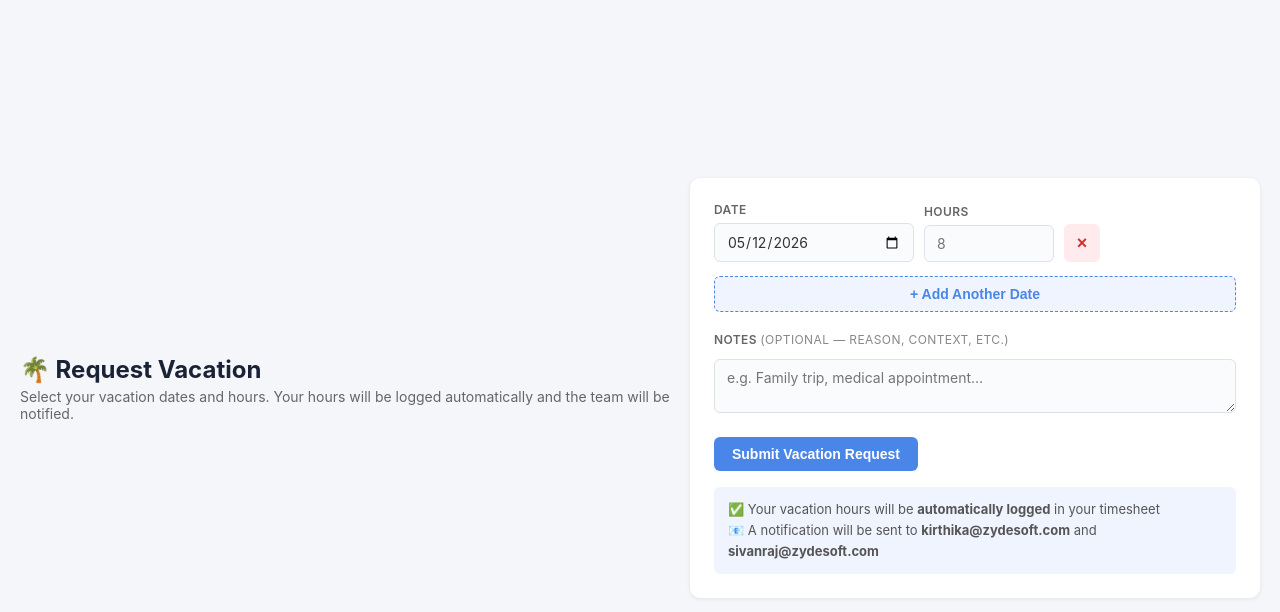
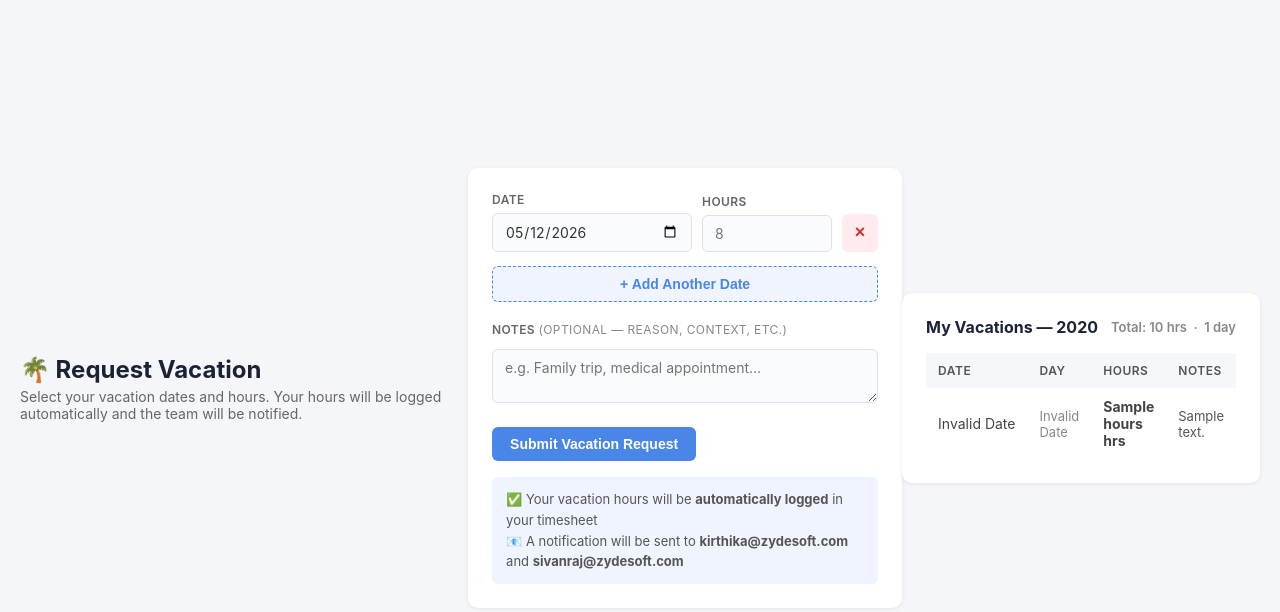
Before and after one commit to KirthiArun/timesheet-app, a Flask app: template templates/vacation.html in a window 1280 px wide. Shown: the top 612 px of the page. Run offline with Flask 3, Linux system fonts and the light colour scheme; the template is opened without the code that fills it: most values are stand-ins (such as "Sample title", 1, 10 or a date in 2020); parts of the project's set-up code (start-up, migrations or seed data) failed here and were passed over; some libraries are stand-ins or nearby versions.

Commit message:
Fixes for 502

```diff
--- a/app.py
+++ b/app.py
@@ -387,6 +387,10 @@ def home():
 
 @app.route("/login", methods=["GET", "POST"])
 def login():
+    # Already logged in — send to dashboard
+    if "user_id" in session:
+        return redirect(url_for("dashboard"))
+
     if request.method == "POST":
         email    = request.form["email"].strip().lower()
         password = request.form["password"]
@@ -1106,126 +1110,145 @@ def vacation():
 
         total_hours = sum(e["hours"] for e in entries)
         name        = session.get("name")
+        user_id_bg  = session["user_id"]
 
-        # ── Auto-log timesheet entries ────────────────────────────────────────
-        conn = get_db()
-        now  = datetime.now().strftime("%Y-%m-%d %H:%M:%S")
+        # ── All heavy work in background thread to prevent 502 ────────────────
+        entries_copy = list(entries)
+        notes_copy   = notes
 
-        # Get Vacation show and work code IDs
-        vac_show = db_execute(conn, """
-            SELECT show_id FROM shows
-            WHERE LOWER(show_name) = 'vacation' LIMIT 1
-        """).fetchone()
+        def _process_vacation():
+            try:
+                # DB inserts
+                conn = get_db()
+                now  = datetime.now().strftime("%Y-%m-%d %H:%M:%S")
 
-        vac_code = db_execute(conn, """
-            SELECT work_code_id FROM work_codes
-            WHERE LOWER(code) = 'vacation' LIMIT 1
-        """).fetchone()
+                vac_show = db_execute(conn, """
+                    SELECT show_id FROM shows
+                    WHERE LOWER(show_name) = 'vacation' LIMIT 1
+                """).fetchone()
 
-        logged_entries = []
-        if vac_show and vac_code:
-            for e in entries:
-                # Skip if already logged for this date
-                existing = db_execute(conn, """
-                    SELECT entry_id FROM timesheet_entries
-                    WHERE user_id = ? AND work_date = ? AND show_id = ? AND work_code_id = ?
-                """, (session["user_id"], e["date"], vac_show["show_id"], vac_code["work_code_id"])).fetchone()
+                vac_code = db_execute(conn, """
+                    SELECT work_code_id FROM work_codes
+                    WHERE LOWER(code) = 'vacation' LIMIT 1
+                """).fetchone()
 
-                if not existing:
-                    db_execute(conn, """
-                        INSERT INTO timesheet_entries
-                        (user_id, show_id, work_code_id, work_date, hours, comments, created_at, updated_at)
-                        VALUES (?,?,?,?,?,?,?,?)
-                    """, (session["user_id"], vac_show["show_id"], vac_code["work_code_id"],
-                          e["date"], e["hours"], notes or "Vacation", now, now))
-                    logged_entries.append(e)
+                logged = []
+                if vac_show and vac_code:
+                    for e in entries_copy:
+                        existing = db_execute(conn, """
+                            SELECT entry_id FROM timesheet_entries
+                            WHERE user_id = ? AND work_date = ? AND show_id = ? AND work_code_id = ?
+                        """, (user_id_bg, e["date"], vac_show["show_id"], vac_code["work_code_id"])).fetchone()
+                        if not existing:
+                            db_execute(conn, """
+                                INSERT INTO timesheet_entries
+                                (user_id, show_id, work_code_id, work_date, hours, comments, created_at, updated_at)
+                                VALUES (?,?,?,?,?,?,?,?)
+                            """, (user_id_bg, vac_show["show_id"], vac_code["work_code_id"],
+                                  e["date"], e["hours"], notes_copy or "Vacation", now, now))
+                            logged.append(e)
+                    conn.commit()
+                conn.close()
+                print(f"[Vacation] {len(logged)} entries logged for user {user_id_bg}")
 
-            conn.commit()
-        conn.close()
+                # Sheets sync
+                if logged:
+                    do_sheets_sync(user_id_bg)
 
-        # Sync to sheet in background
-        if logged_entries:
-            do_sheets_sync(session["user_id"])
+                # Email
+                rows_html = "".join(f"""
+                    <tr>
+                        <td style="padding:8px 14px;border-bottom:1px solid #eee;">
+                            {datetime.strptime(e["date"], "%Y-%m-%d").strftime("%A, %B %d, %Y")}
+                        </td>
+                        <td style="padding:8px 14px;border-bottom:1px solid #eee;font-weight:600;">
+                            {e["hours"]} hrs
+                        </td>
+                    </tr>
+                """ for e in entries_copy)
 
-        # ── Send email ────────────────────────────────────────────────────────
-        rows_html = "".join(f"""
-            <tr>
-                <td style="padding:8px 14px;border-bottom:1px solid #eee;">
-                    {datetime.strptime(e['date'], '%Y-%m-%d').strftime('%A, %B %d, %Y')}
-                </td>
-                <td style="padding:8px 14px;border-bottom:1px solid #eee;font-weight:600;">
-                    {e['hours']} hrs
-                </td>
-            </tr>
-        """ for e in entries)
+                notes_section = f"<p style='margin-top:16px;'><strong>Notes:</strong> {notes_copy}</p>" if notes_copy else ""
 
-        notes_section = f"<p style='margin-top:16px;'><strong>Notes:</strong> {notes}</p>" if notes else ""
+                html_body = f"""
+                <div style="font-family:Arial,sans-serif;max-width:600px;margin:0 auto;padding:20px;">
+                    <div style="background:#fff8f0;border-left:4px solid #ff9800;padding:20px;border-radius:4px;">
+                        <h2 style="margin-top:0;color:#e65100;">🌴 Vacation Request — {name}</h2>
+                        <p style="color:#555;">
+                            <strong>{name}</strong> has submitted a vacation notification for
+                            <strong>{len(entries_copy)} day{"s" if len(entries_copy) != 1 else ""}</strong>
+                            totalling <strong>{total_hours} hrs</strong>.
+                        </p>
+                        <table style="width:100%;border-collapse:collapse;margin-top:16px;">
+                            <thead>
+                                <tr style="background:#ff9800;color:white;">
+                                    <th style="padding:10px 14px;text-align:left;">Date</th>
+                                    <th style="padding:10px 14px;text-align:left;">Hours</th>
+                                </tr>
+                            </thead>
+                            <tbody>{rows_html}</tbody>
+                            <tfoot>
+                                <tr style="background:#f5f5f5;font-weight:bold;">
+                                    <td style="padding:10px 14px;">Total</td>
+                                    <td style="padding:10px 14px;">{total_hours} hrs</td>
+                                </tr>
+                            </tfoot>
+                        </table>
+                        {notes_section}
+                        <p style="color:#888;font-size:12px;margin-top:20px;">
+                            Hours have been automatically logged in the timesheet and synced to the master sheet.
+                        </p>
+                    </div>
+                    <p style="color:#aaa;font-size:12px;margin-top:20px;text-align:center;">
+                        Zydesoft Timesheet System
+                    </p>
+                </div>"""
 
-        html_body = f"""
-        <div style="font-family:Arial,sans-serif;max-width:600px;margin:0 auto;padding:20px;">
-            <div style="background:#fff8f0;border-left:4px solid #ff9800;padding:20px;border-radius:4px;">
-                <h2 style="margin-top:0;color:#e65100;">🌴 Vacation Request — {name}</h2>
-                <p style="color:#555;">
-                    <strong>{name}</strong> has submitted a vacation notification for
-                    <strong>{len(entries)} day{'s' if len(entries) != 1 else ''}</strong>
-                    totalling <strong>{total_hours} hrs</strong>.
-                </p>
-                <table style="width:100%;border-collapse:collapse;margin-top:16px;">
-                    <thead>
-                        <tr style="background:#ff9800;color:white;">
-                            <th style="padding:10px 14px;text-align:left;">Date</th>
-                            <th style="padding:10px 14px;text-align:left;">Hours</th>
-                        </tr>
-                    </thead>
-                    <tbody>{rows_html}</tbody>
-                    <tfoot>
-                        <tr style="background:#f5f5f5;font-weight:bold;">
-                            <td style="padding:10px 14px;">Total</td>
-                            <td style="padding:10px 14px;">{total_hours} hrs</td>
-                        </tr>
-                    </tfoot>
-                </table>
-                {notes_section}
-                <p style="color:#888;font-size:12px;margin-top:20px;">
-                    Hours have been automatically logged in the timesheet and synced to the master sheet.
-                </p>
-            </div>
-            <p style="color:#aaa;font-size:12px;margin-top:20px;text-align:center;">
-                Zydesoft Timesheet System
-            </p>
-        </div>"""
+                smtp_host = os.environ.get("SMTP_HOST", "")
+                smtp_port = int(os.environ.get("SMTP_PORT", 587))
+                smtp_user = os.environ.get("SMTP_USER", "")
+                smtp_pass = os.environ.get("SMTP_PASS", "")
 
-        # Send email in background thread — prevents 502 timeout
-        smtp_host = os.environ.get("SMTP_HOST", "")
-        smtp_port = int(os.environ.get("SMTP_PORT", 587))
-        smtp_user = os.environ.get("SMTP_USER", "")
-        smtp_pass = os.environ.get("SMTP_PASS", "")
+                if smtp_host and smtp_user:
+                    try:
+                        msg = MIMEMultipart("alternative")
+                        msg["Subject"] = f"🌴 Vacation Notice — {name} ({len(entries_copy)} day{'s' if len(entries_copy) != 1 else ''}, {total_hours} hrs)"
+                        msg["From"]    = smtp_user
+                        msg["To"]      = ", ".join(VACATION_NOTIFY_EMAILS)
+                        msg["Reply-To"] = smtp_user
+                        msg.attach(MIMEText(html_body, "html"))
+                        with smtplib.SMTP(smtp_host, smtp_port) as server:
+                            server.starttls()
+                            server.login(smtp_user, smtp_pass)
+                            server.sendmail(smtp_user, VACATION_NOTIFY_EMAILS, msg.as_string())
+                        print(f"[Vacation] Email sent for {name}")
+                    except Exception as email_err:
+                        print(f"[Vacation] Email failed: {email_err}")
+                else:
+                    print("[Vacation] SMTP not configured — skipping email")
 
-        def _send_email():
-            try:
-                if not smtp_host or not smtp_user:
-                    print("[Vacation] SMTP not configured — skipping email")
-                    return
-                msg = MIMEMultipart("alternative")
-                msg["Subject"] = f"🌴 Vacation Notice — {name} ({len(entries)} day{'s' if len(entries) != 1 else ''}, {total_hours} hrs)"
-                msg["From"]    = smtp_user
-                msg["To"]      = ", ".join(VACATION_NOTIFY_EMAILS)
-                msg["Reply-To"] = smtp_user
-                msg.attach(MIMEText(html_body, "html"))
-                with smtplib.SMTP(smtp_host, smtp_port) as server:
-                    server.starttls()
-                    server.login(smtp_user, smtp_pass)
-                    server.sendmail(smtp_user, VACATION_NOTIFY_EMAILS, msg.as_string())
-                print(f"[Vacation] Email sent for {name}")
-            except Exception as e:
-                print(f"[Vacation] Email failed: {e}")
+            except Exception as ex:
+                print(f"[Vacation] Background processing error: {ex}")
 
-        threading.Thread(target=_send_email, daemon=True).start()
+        threading.Thread(target=_process_vacation, daemon=True).start()
 
-        flash(f"✅ Vacation request submitted — {len(entries)} day(s), {total_hours} hrs logged and team notified.", "success")
+        flash(f"✅ Vacation request submitted — {len(entries)} day(s), {total_hours} hrs. Logging and notification in progress.", "success")
         return redirect(url_for("vacation"))
 
-    return render_template("vacation.html")
+    # Fetch this year's vacation entries for display
+    conn  = get_db()
+    year  = date.today().year
+    vacation_entries = db_execute(conn, """
+        SELECT t.work_date, t.hours, t.comments
+        FROM timesheet_entries t
+        JOIN work_codes w ON t.work_code_id = w.work_code_id
+        WHERE t.user_id = ?
+          AND LOWER(w.code) = 'vacation'
+          AND t.work_date BETWEEN ? AND ?
+        ORDER BY t.work_date ASC
+    """, (session["user_id"], f"{year}-01-01", f"{year}-12-31")).fetchall()
+    conn.close()
+
+    return render_template("vacation.html", vacation_entries=vacation_entries, year=year)
 
 
 # ── Startup ───────────────────────────────────────────────────────────────────
@@ -1233,6 +1256,10 @@ def vacation():
 with app.app_context():
     init_db()
 
+@app.route("/health")
+def health():
+    return {"status": "ok"}, 200
+
 if __name__ == "__main__":
     port = int(os.environ.get("PORT", 5000))
     app.run(debug=False, host="0.0.0.0", port=port)
--- a/render.yaml
+++ b/render.yaml
@@ -3,7 +3,7 @@ services:
     name: zydesoft-timesheet
     runtime: python
     buildCommand: pip install -r requirements.txt
-    startCommand: gunicorn app:app --bind 0.0.0.0:$PORT
+    startCommand: gunicorn app:app --bind 0.0.0.0:$PORT --workers 2 --threads 4 --timeout 120
     envVars:
       - key: FLASK_SECRET_KEY
         generateValue: true
--- a/templates/base.html
+++ b/templates/base.html
@@ -7,7 +7,7 @@
     <link rel="icon" type="image/png" href="{{ url_for('static', filename='favicon.png') }}">
 </head>
 <body>
-{% if session.get("user_id") %}
+{% if session.get("user_id") and request.endpoint != 'login' %}
 <div class="sidebar">
     <div class="brand">
         <img src="{{ url_for('static', filename='z-circle.png') }}" class="logo" onerror="this.style.display='none'">
--- a/templates/vacation.html
+++ b/templates/vacation.html
@@ -205,13 +205,16 @@ document.getElementById("vacationForm").addEventListener("submit", async functio
         document.querySelectorAll("input[name='vac_hours']").forEach(el => formData.append("vac_hours", el.value));
         formData.append("vac_notes", document.getElementById("vac_notes").value);
 
-        const res = await fetch("/vacation", { method: "POST", body: formData });
+        const res = await fetch("/vacation", {
+            method: "POST",
+            body: formData,
+            redirect: "manual"
+        });
 
-        if (res.redirected) {
-            window.location.href = res.url;
-        } else if (res.ok) {
+        if (res.status === 0 || res.ok || res.redirected) {
             window.location.href = "/vacation";
         } else {
+            console.error("Vacation submit error:", res.status);
             unlockForm();
             showError("Something went wrong. Please try again.");
         }
@@ -225,4 +228,44 @@ document.getElementById("vacationForm").addEventListener("submit", async functio
 const today = new Date().toISOString().split("T")[0];
 addRow(today);
 </script>
+{% if vacation_entries %}
+<div class="panel">
+    <div style="display:flex;justify-content:space-between;align-items:center;margin-bottom:16px;">
+        <h2 style="margin:0;border:none;padding:0;">My Vacations — {{ year }}</h2>
+        <span style="font-size:13px;color:#888;font-weight:600;">
+            Total: {{ vacation_entries | sum(attribute='hours') }} hrs
+            &nbsp;·&nbsp;
+            {{ vacation_entries | length }} day{% if vacation_entries | length != 1 %}s{% endif %}
+        </span>
+    </div>
+    <table>
+        <thead>
+            <tr><th>Date</th><th>Day</th><th>Hours</th><th>Notes</th></tr>
+        </thead>
+        <tbody>
+            {% for e in vacation_entries %}
+            <tr>
+                <td style="white-space:nowrap;" class="vac-date" data-date="{{ e.work_date }}">{{ e.work_date }}</td>
+                <td style="color:#888;font-size:13px;" class="vac-day"></td>
+                <td><strong>{{ e.hours }} hrs</strong></td>
+                <td style="font-size:13px;color:#555;">{{ e.comments or "—" }}</td>
+            </tr>
+            {% endfor %}
+        </tbody>
+    </table>
+</div>
+{% else %}
+<div class="panel" style="text-align:center;color:#aaa;padding:24px;">
+    <p>No vacation entries logged for {{ year }} yet.</p>
+</div>
+{% endif %}
+<script>
+// Format vacation date cells
+document.querySelectorAll(".vac-date").forEach(cell => {
+    const d = new Date(cell.dataset.date + "T00:00:00");
+    cell.textContent = d.toLocaleDateString("en-US", { month: "short", day: "numeric", year: "numeric" });
+    const dayCell = cell.nextElementSibling;
+    if (dayCell) dayCell.textContent = d.toLocaleDateString("en-US", { weekday: "long" });
+});
+</script>
 {% endblock %}
```
